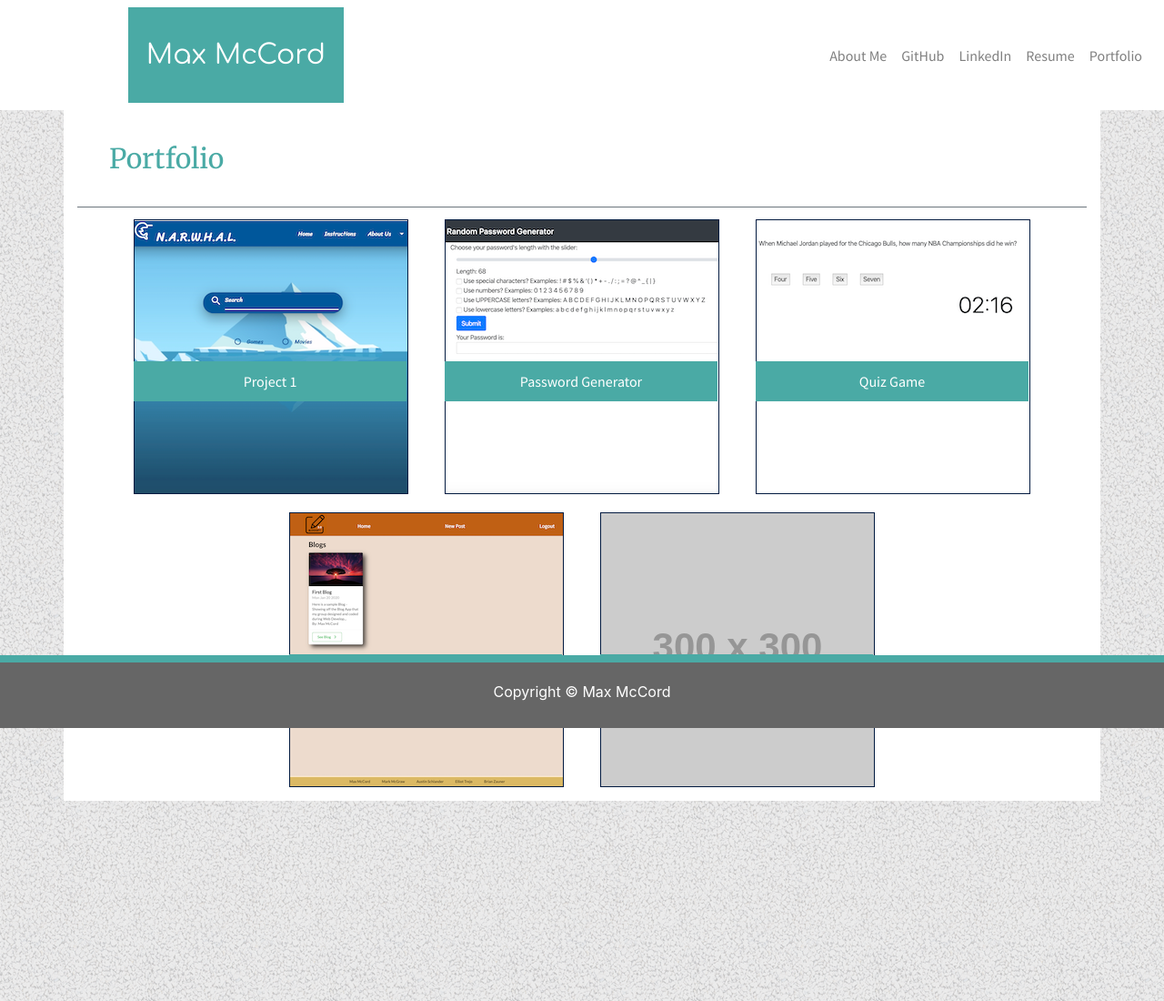
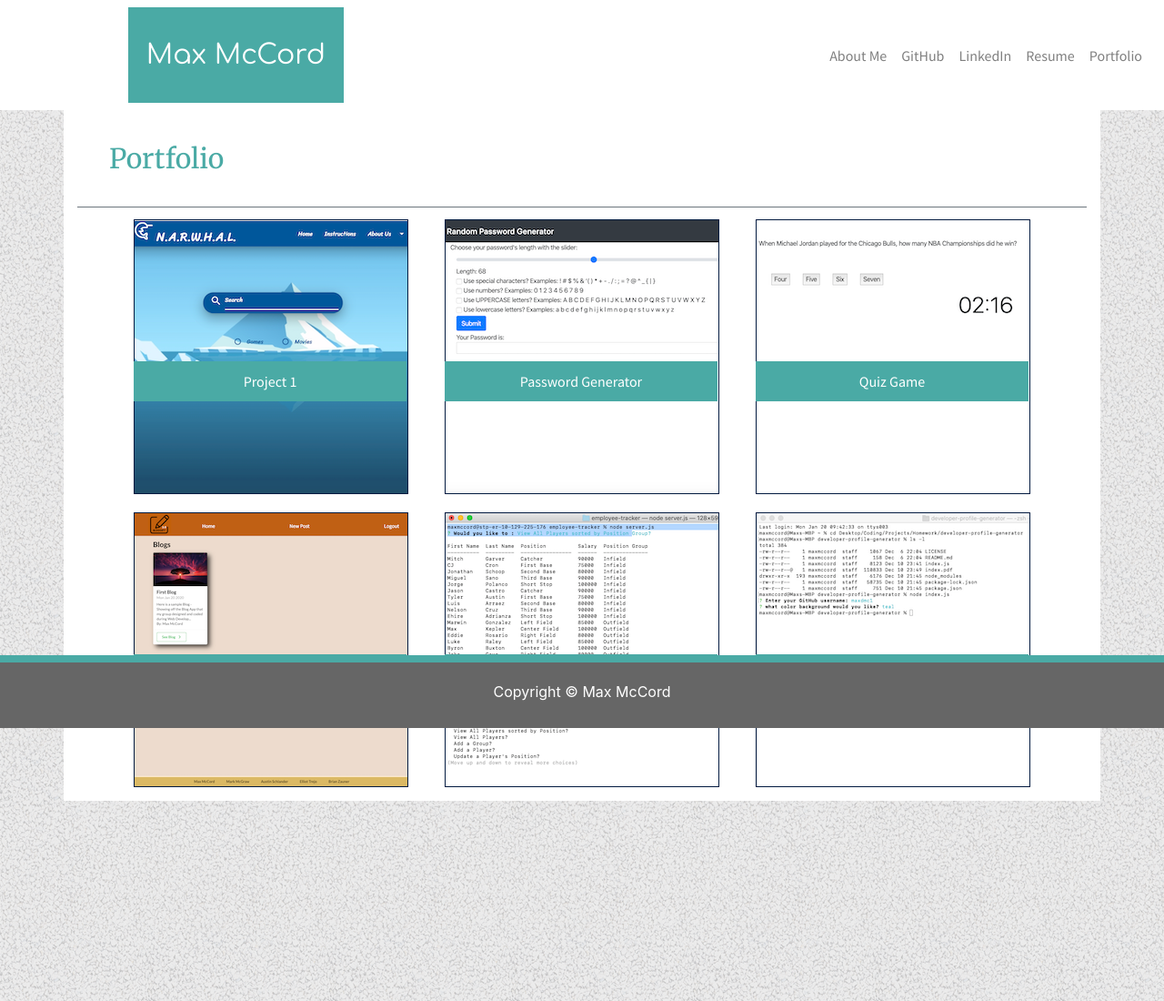
Before and after one commit to maxdmc1/updated-portfolio, a plain HTML site: page portfolio.html in a window 1280 px wide. Shown: the top 1100 px of the page at 91% size. Drawn offline with nearby package versions, Linux system fonts and the light colour scheme; placeholder pictures from the web are drawn by us.

Commit message:
added the node projects

```diff
--- a/portfolio.html
+++ b/portfolio.html
@@ -80,8 +80,18 @@
                 </div>
                 <div class="col-auto">
                     <div>
-                        <img class="image" src="https://placehold.it/300x300">
-                        <div class="banner">Letter Guessing Game</div>
+                        <a href="https://github.com/maxdmc1/employee-tracker" target="_blank">
+                            <img class="image" src="./assets/images/2.png">
+                            <div class="banner"> Node - Employee Tracker</div>
+                        </a>
+                    </div>
+                </div>
+                <div class="col-auto">
+                    <div>
+                        <a href="https://github.com/maxdmc1/developer-profile-generator" target="_blank">
+                            <img class="image" src="./assets/images/developer-pdf-generator.png">
+                            <div class="banner"> Node - Developer PDF Generator</div>
+                        </a>
                     </div>
                 </div>
             </div>
```
Also changed, not shown: assets/images/2.png (added), assets/images/developer-pdf-generator.png (added), 3 other files.
